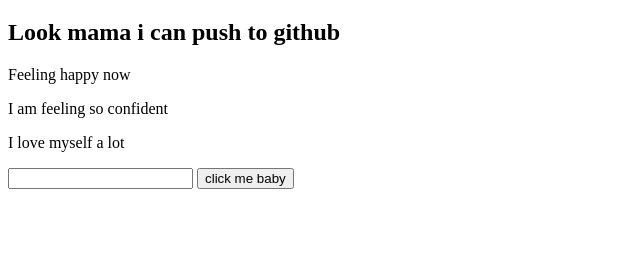
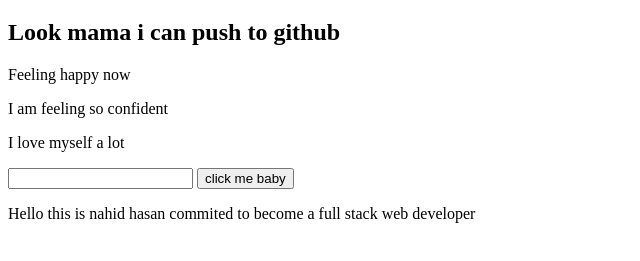
Before and after one commit to Nahidontheway/first_website, a plain HTML site: page index.html in a window 1280 px wide. Shown: the part 61-322 px from the top of the page, without its empty margins (0-640 px from the left). Drawn offline with Linux system fonts and the light colour scheme.

Commit message:
ready to push

```diff
--- a/index.html
+++ b/index.html
@@ -14,5 +14,6 @@
     <p>I love myself a lot</p>
     <input type="text">
     <button>click me baby</button>
+    <p>Hello this is nahid hasan commited to become a full stack web developer</p>
 </body>
 </html>
```
